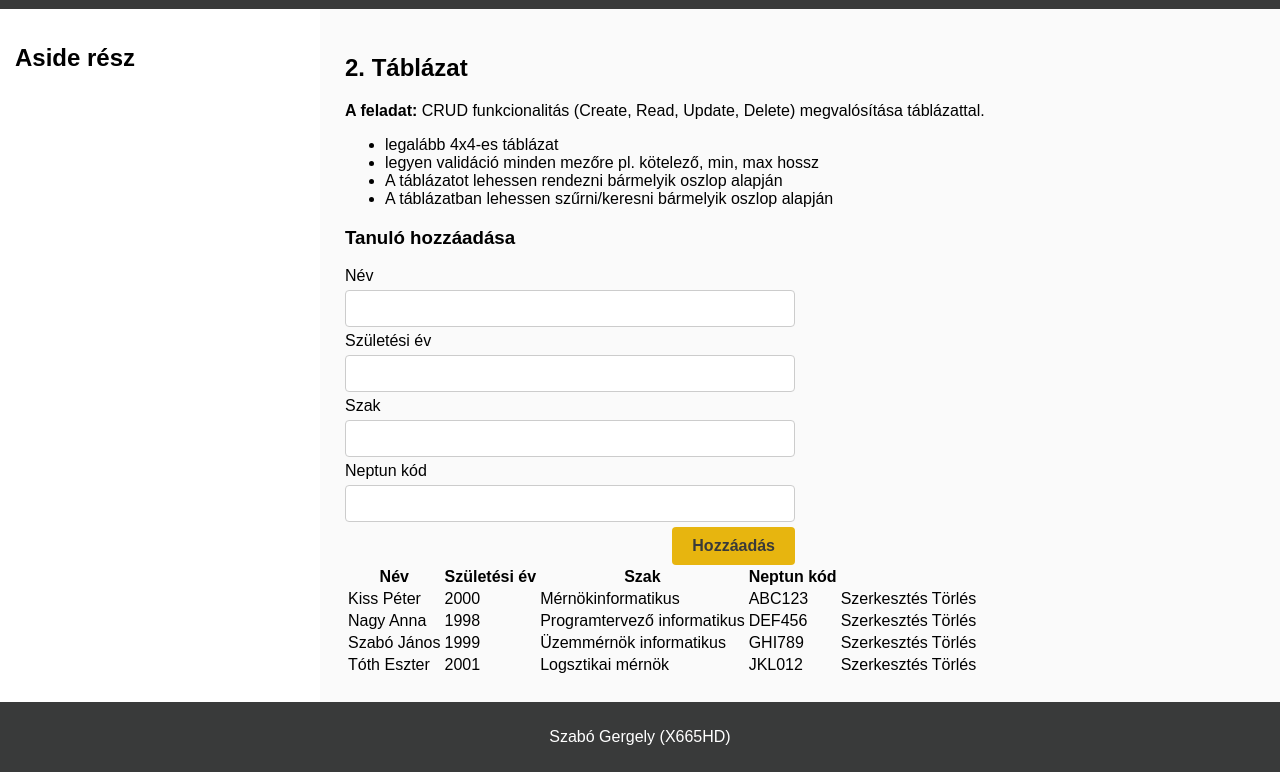
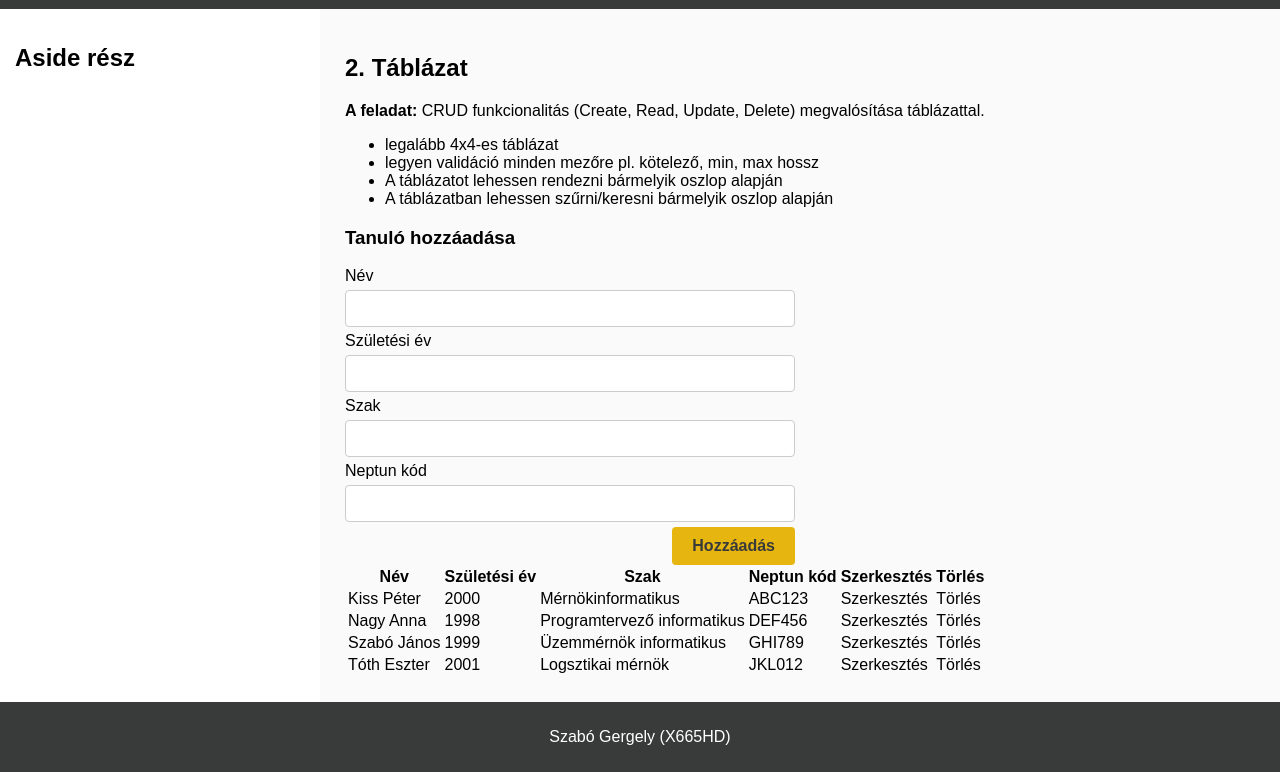
Before and after one commit to szbgreg/webprog1-beadando, a plain HTML site: page table.html in a window 1280 px wide. Shown: the part 116-888 px from the top of the page. Drawn offline with Linux system fonts and the light colour scheme.

Commit message:
update: Táblázat fejlécében a Szerkesztés és Törlés kiírása

```diff
--- a/table.html
+++ b/table.html
@@ -74,6 +74,8 @@
               <th>Születési év</th>
               <th>Szak</th>
               <th>Neptun kód</th>
+              <th>Szerkesztés</th>
+              <th>Törlés</th>
             </tr>
           </thead>
 
```
